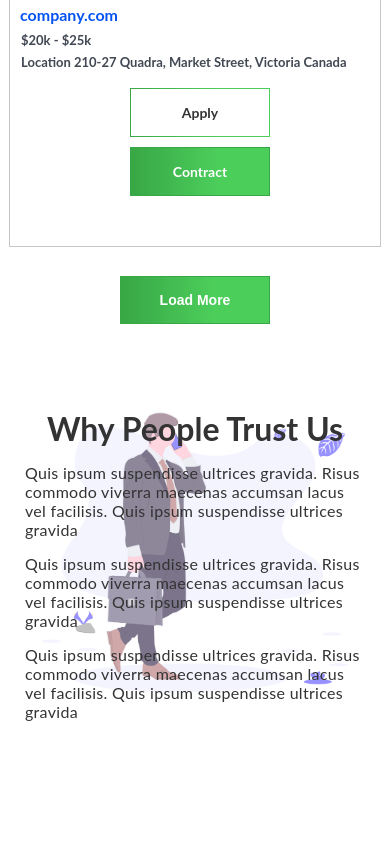
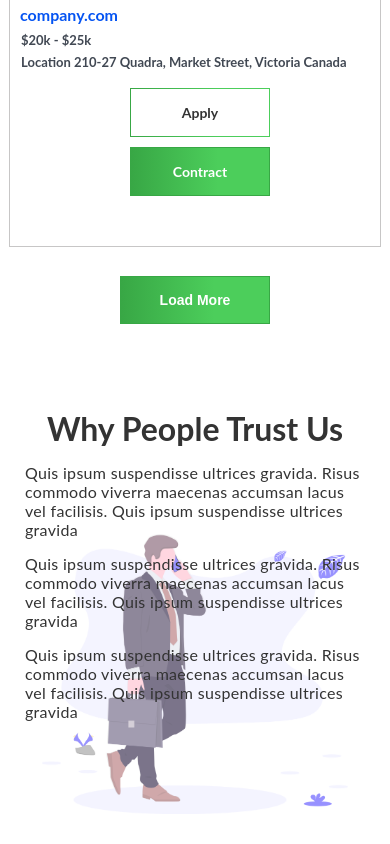
Before and after one commit to orsdev/jobit, a React (Create React App) app: page / in a window 390 px wide. Shown: the part 2574-3418 px from the top of the page. Before the commit the page ends 3300 px from the top, so only its background shows below. Built offline with nearby package versions, Linux system fonts and the light colour scheme.

Commit message:
about section height collapsing bug fixed

```diff
--- a/src/assets/css/style.css
+++ b/src/assets/css/style.css
@@ -297,6 +297,20 @@
   color: #333333;
 }
 
+.footer {
+  padding: 40px 10px;
+  text-align: center;
+  color: rgba(255, 255, 255, 0.918);
+  background: #333333;
+  width: 100%;
+  margin-top: 60px;
+}
+.footer small {
+  font-size: 1.3rem;
+  word-spacing: 1px;
+  opacity: 0.9;
+}
+
 @media (max-width: 859px) {
   .jobs__board {
     display: flex;
@@ -383,20 +397,20 @@
 }
 @media (max-width: 830px) {
   .about {
-    display: inline-block;
+    flex-direction: column;
     position: relative;
     margin-top: 50px;
   }
   .about__img {
     width: 100%;
-    position: absolute;
-    top: 0;
     opacity: 0.7;
+    order: 2;
+    margin-top: -220px;
   }
   .about__body {
     width: 100%;
-    position: absolute;
-    top: 0;
+    order: 1;
+    z-index: 5;
   }
 }
 @media (max-width: 520px) {
--- a/src/assets/sass/component/_responsive.scss
+++ b/src/assets/sass/component/_responsive.scss
@@ -103,21 +103,22 @@
 
 @media (max-width: 830px) {
    .about {
-      display: inline-block;
+      // display: inline-block;
+      flex-direction: column;
       position: relative;
       margin-top: 50px;
 
       &__img {
          width: 100%;
-         position: absolute;
-         top: 0;
          opacity: 0.7;
+         order: 2;
+         margin-top: -220px;
       }
 
       &__body {
          width: 100%;
-         position: absolute;
-         top: 0;
+         order: 1;
+         z-index: 5;
       }
    }
 }
--- a/src/assets/sass/style.scss
+++ b/src/assets/sass/style.scss
@@ -3,5 +3,5 @@
 @import "component/hero";
 @import "component/jobs";
 @import "component/about";
-// @import "component/footer";
+@import "component/footer";
 @import "component/responsive";
```
Also changed, not shown: src/assets/sass/component/_footer.scss (+4 -10 lines).
